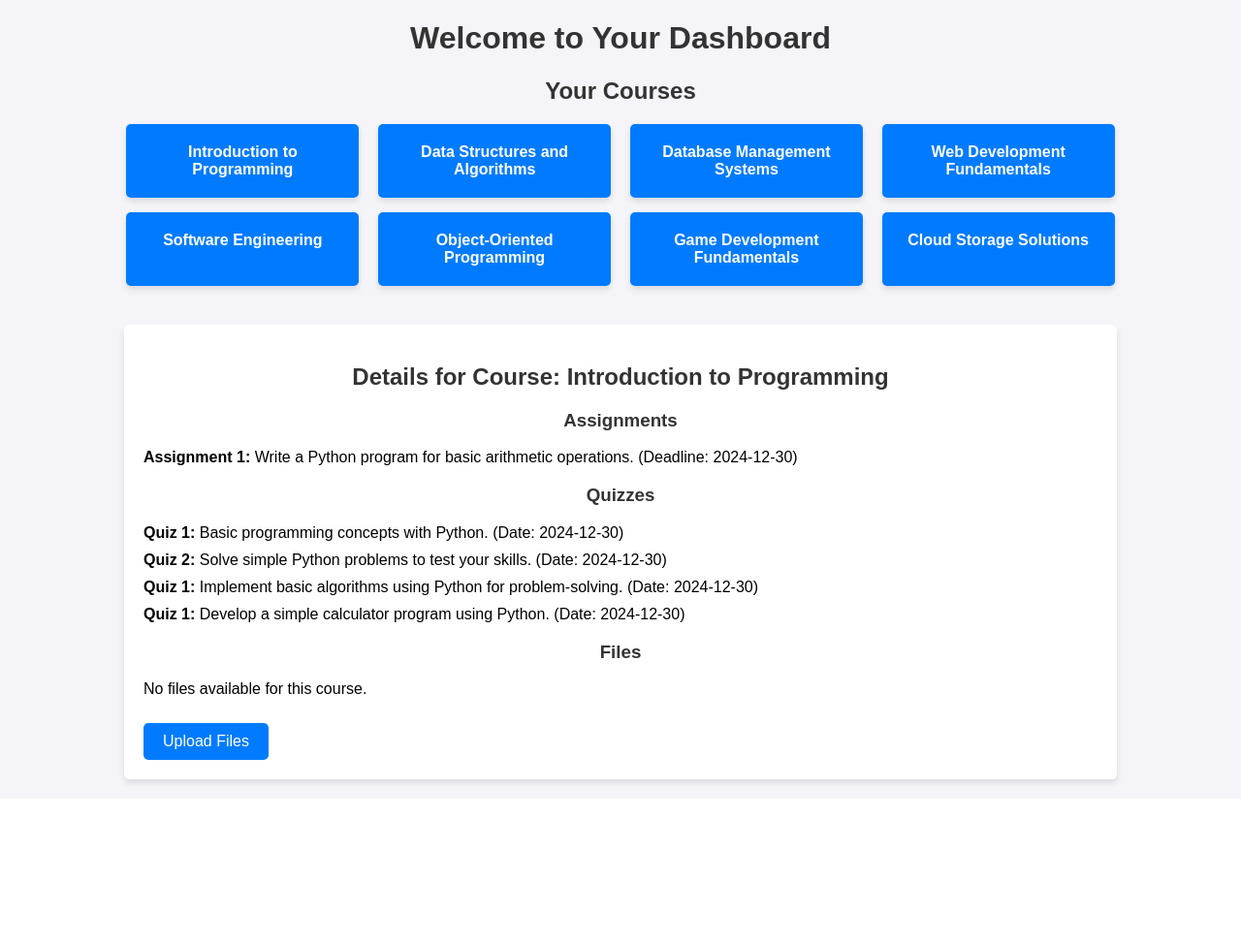
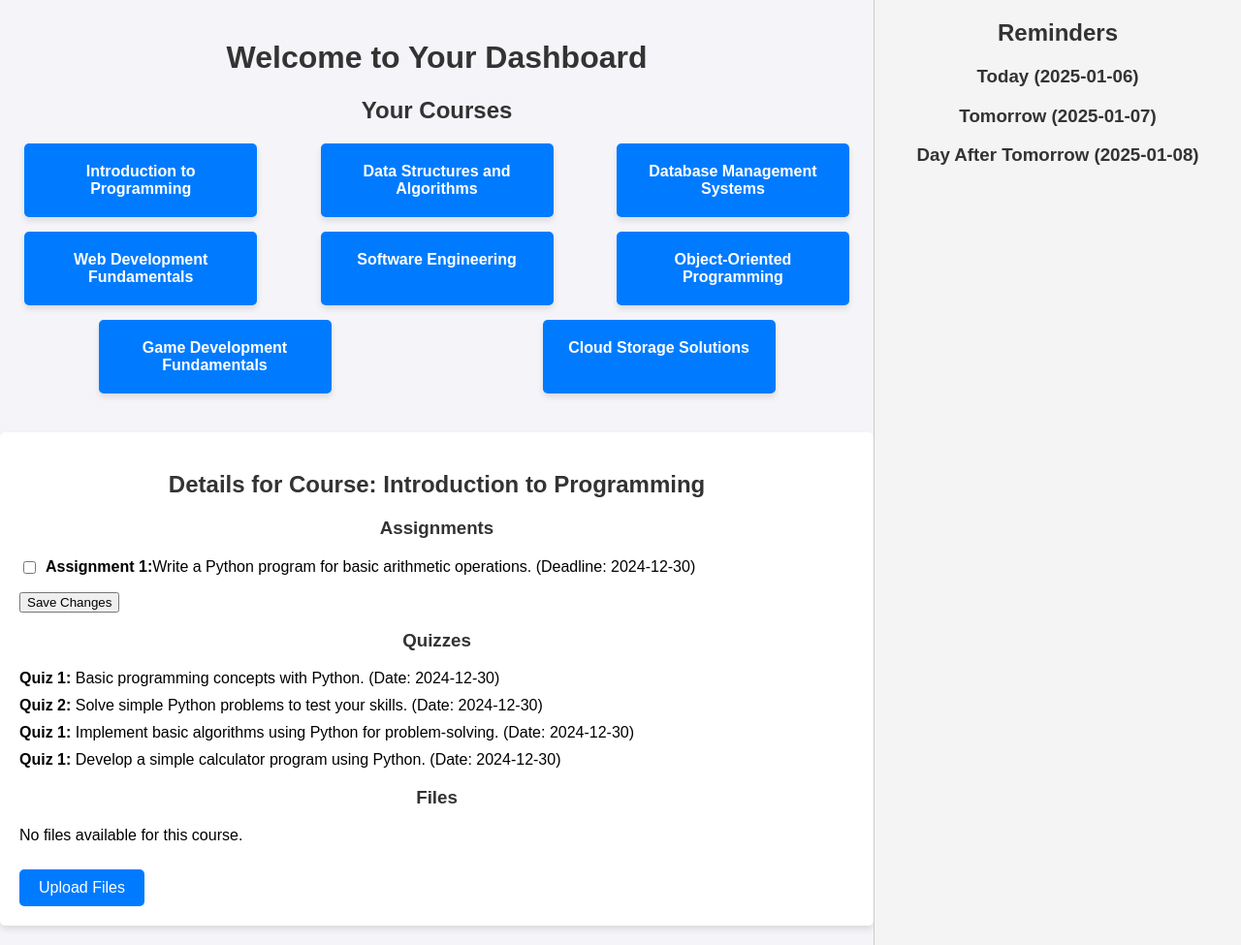
Before and after one commit to NeonAvid100/EduFlow, a PHP site: the page made by index.php in a window 1280 px wide. Shown: the whole page at 97% size. Before the commit the page ends 813 px from the top, so only its background shows below. Run offline with PHP 8.4, Linux system fonts and the light colour scheme; the visitor is signed in with stand-in values (Sample User, id 1); data comes from the database, SQL or seed files in the repository.

Commit message:
Add files via upload

```diff
--- a/index.php
+++ b/index.php
@@ -35,10 +35,12 @@ function getCourseDetails($conn, $courseName, $userId) {
     $details = [];
 
     // Fetch assignments
-    $stmt = $conn->prepare("SELECT title, question, deadline FROM assignment WHERE c_name = ? AND id = ?");
+    $stmt = $conn->prepare("SELECT title, question, deadline, assignment_id FROM assignment WHERE c_name = ? AND id = ? AND status = 'pending'");
     $stmt->bind_param("si", $courseName, $userId);
     $stmt->execute();
-    $details['assignments'] = $stmt->get_result()->fetch_all(MYSQLI_ASSOC);
+    $result = $stmt->get_result();
+    $details['assignments'] = $result->fetch_all(MYSQLI_ASSOC);
+    $stmt->close();
 
     // Fetch quizzes
     $stmt = $conn->prepare("SELECT q_title, q_description, q_date FROM quiz WHERE c_name = ? AND user_id = ?");
@@ -57,10 +59,50 @@ function getCourseDetails($conn, $courseName, $userId) {
 
 $courses = getCourses($conn, $userId);
 
+if ($_SERVER['REQUEST_METHOD'] === 'POST' && isset($_POST['completed_assignments'])) {
+    $completedAssignments = $_POST['completed_assignments'];
+    foreach ($completedAssignments as $assignmentId) {
+        $stmt = $conn->prepare("UPDATE assignment SET status = 'Done' WHERE assignment_id = ?");
+        $stmt->bind_param("i", $assignmentId);
+        $stmt->execute();
+    }
+    header("Location: ?course_name=" . urlencode($_GET['course_name']));
+    exit;
+}
+
 if (isset($_GET['course_name'])) {
     $courseName = $_GET['course_name'];
     $courseDetails = getCourseDetails($conn, $courseName, $userId);
 }
+
+function getAssignmentsAndQuizzes($conn, $userId, $date) {
+    $stmt = $conn->prepare("
+        SELECT a.title, a.deadline AS due_date, a.c_name AS course_name, 'assignment' AS type
+        FROM assignment a
+        JOIN course c ON a.c_name = c.c_name
+        WHERE c.id = ? AND a.deadline = ? AND a.status = 'pending'
+        UNION
+        SELECT q.q_title AS title, q.q_date AS due_date, q.c_name AS course_name, 'quiz' AS type
+        FROM quiz q
+        JOIN course c ON q.c_name = c.c_name
+        WHERE q.user_id = ? AND q.q_date = ?
+    ");
+    $stmt->bind_param("isis", $userId, $date, $userId, $date);
+    $stmt->execute();
+    $result = $stmt->get_result();
+    return $result->fetch_all(MYSQLI_ASSOC);
+}
+
+$courses = getCourses($conn, $userId);
+
+$today = date('Y-m-d');
+$tomorrow = date('Y-m-d', strtotime('+1 day'));
+$dayAfterTomorrow = date('Y-m-d', strtotime('+2 days'));
+
+$todayTasks = getAssignmentsAndQuizzes($conn, $userId, $today);
+$tomorrowTasks = getAssignmentsAndQuizzes($conn, $userId, $tomorrow);
+$dayAfterTomorrowTasks = getAssignmentsAndQuizzes($conn, $userId, $dayAfterTomorrow);
+
 ?>
 
 <!DOCTYPE html>
@@ -69,6 +111,40 @@ if (isset($_GET['course_name'])) {
     <meta charset="UTF-8">
     <meta name="viewport" content="width=device-width, initial-scale=1.0">
     <title>Course Dashboard</title>
+    <style>
+        body {
+            display: flex;
+        }
+        .content {
+            width: 70%;
+        }
+        .reminder {
+            width: 30%;
+            padding: 20px;
+            background-color: #f4f4f4;
+            border-left: 1px solid #ccc;
+        }
+        .reminder h2 {
+            margin-top: 0;
+        }
+        .task-list {
+            list-style-type: none;
+            padding: 0;
+        }
+        .task-list li {
+            margin-bottom: 10px;
+        }
+        .course-details form {
+            margin-top: 20px;
+        }
+        .assignments label {
+            display: flex;
+            align-items: center;
+        }
+        .assignments input[type="checkbox"] {
+            margin-right: 10px;
+        }
+    </style>
     <link rel="stylesheet" href="styles.css">
 </head>
 <body>
@@ -93,17 +169,23 @@ if (isset($_GET['course_name'])) {
 
             <div class="assignments">
                 <h3>Assignments</h3>
+                <form method="POST">
                     <?php if (count($courseDetails['assignments']) > 0): ?>
                         <ul>
                             <?php foreach ($courseDetails['assignments'] as $assignment): ?>
                                 <li>
+                                    <label>
+                                        <input type="checkbox" name="completed_assignments[]" value="<?= $assignment['assignment_id'] ?>">
                                         <strong><?= htmlspecialchars($assignment['title']) ?>:</strong> <?= htmlspecialchars($assignment['question']) ?> (Deadline: <?= htmlspecialchars($assignment['deadline']) ?>)
+                                    </label>
                                 </li>
                             <?php endforeach; ?>
                         </ul>
                     <?php else: ?>
                         <p>No assignments available for this course.</p>
                     <?php endif; ?>
+                    <button type="submit">Save Changes</button>
+                </form>
             </div>
 
             <div class="quizzes">
@@ -139,6 +221,33 @@ if (isset($_GET['course_name'])) {
         </div>
         <?php endif; ?>
     </div>
+    <div class="reminder">
+        <h2>Reminders</h2>
+        <div>
+            <h3>Today (<?php echo $today; ?>)</h3>
+            <ul class="task-list">
+                <?php foreach ($todayTasks as $task): ?>
+                    <li><?php echo $task['title'] . ' (' . $task['course_name'] . ')'; ?></li>
+                <?php endforeach; ?>
+            </ul>
+        </div>
+        <div>
+            <h3>Tomorrow (<?php echo $tomorrow; ?>)</h3>
+            <ul class="task-list">
+                <?php foreach ($tomorrowTasks as $task): ?>
+                    <li><?php echo $task['title'] . ' (' . $task['course_name'] . ')'; ?></li>
+                <?php endforeach; ?>
+            </ul>
+        </div>
+        <div>
+            <h3>Day After Tomorrow (<?php echo $dayAfterTomorrow; ?>)</h3>
+            <ul class="task-list">
+                <?php foreach ($dayAfterTomorrowTasks as $task): ?>
+                    <li><?php echo $task['title'] . ' (' . $task['course_name'] . ')'; ?></li>
+                <?php endforeach; ?>
+            </ul>
+        </div>
+    </div>
 </body>
 </html>
 
```
Lines whose indentation alone changed are shown as unchanged.
